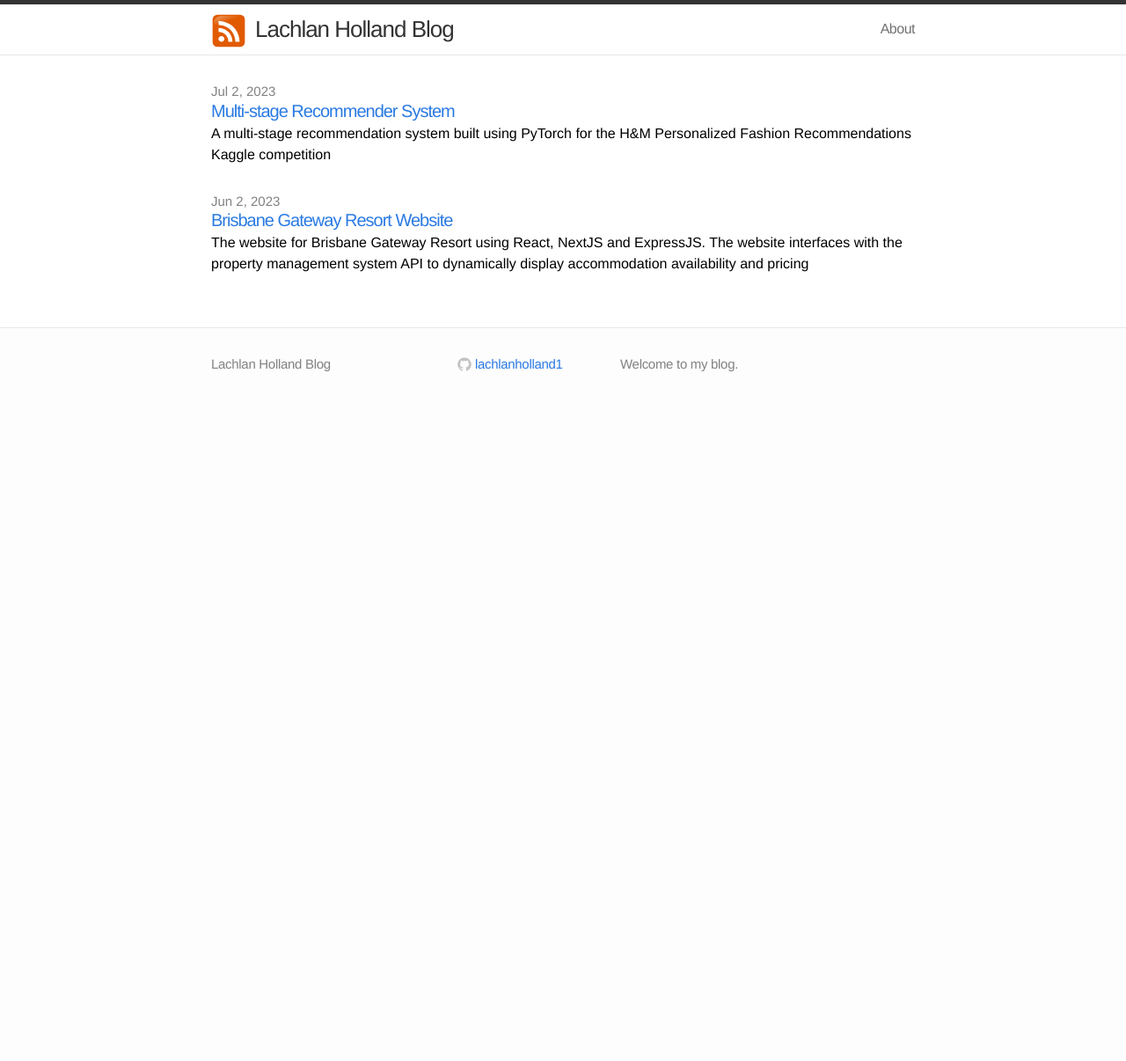
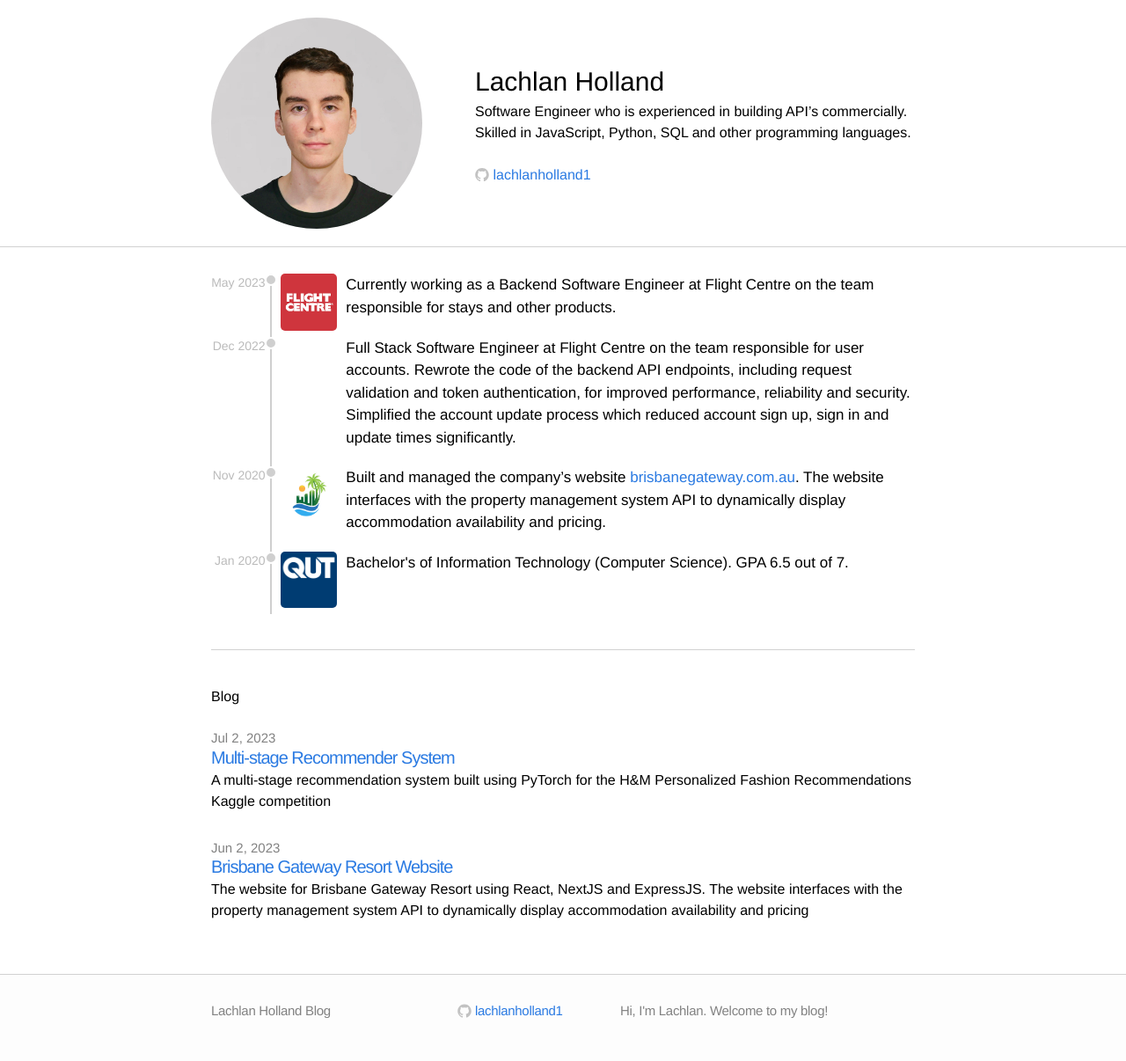
Before and after one commit to lachlanholland1/lachlan-holland-blog, a Jekyll site: the page built from index.html, in a window 1280 px wide. Shown: the whole page at 88% size. Built offline with Jekyll 4.4.1, drawn with Linux system fonts in a browser that asks for light colours; before the commit the page ends 900 px from its top, so only the background shows below that.

Commit message:
redesigned homepage and added history timeline

```diff
--- a/_config.yml
+++ b/_config.yml
@@ -1,9 +1,9 @@
 # Site settings
 title: Lachlan Holland Blog
 email:
-description: "Welcome to my blog."
+description: "Hi, I'm Lachlan. Welcome to my blog!"
 baseurl: ""
-url: "http://lachlanholland1.github.io"
+url: "https://lachlanholland.com"
 github_username:  lachlanholland1
 
 # Build settings
--- a/_includes/head.html
+++ b/_includes/head.html
@@ -6,7 +6,6 @@
     <meta name="description" content="{{ site.description }}">
     <link rel="canonical" href="{{ page.url | replace:'index.html','' | prepend: site.baseurl | prepend: site.url }}">
     <link href="/feed.xml" type="application/atom+xml" rel="alternate" title="{{ site.title }} posts" />
-
     <!-- Custom CSS -->
     <link rel="stylesheet" href="{{ "/css/main.css" | prepend: site.baseurl }}">
 
--- a/_includes/header.html
+++ b/_includes/header.html
@@ -1,33 +1,30 @@
 <header class="site-header">
-
     <div class="wrap">
-
-      <div style="float:left; margin-top:10px; margin-right:10px;">
-      <a href="{{ "/feed.xml" | prepend: site.baseurl }}">
-        <img src="/assets/rssicon.svg" width="40">
-      </a>
+      <div class="profile-card">
+        <img src="assets/profile_picture/pfp.jpeg" class="profile_picture">
+        <div class="profile-card-text">
+        <h1 class="lachlan-holland">Lachlan Holland</h1>
+        <p>Software Engineer who is experienced in building API’s commercially. Skilled in JavaScript, Python, SQL and other programming languages.</p>
+        <br/>
+        <a href="https://github.com/{{ site.github_username }}">
+          <span class="icon github">
+            <svg version="1.1" class="github-icon-svg" xmlns="http://www.w3.org/2000/svg" xmlns:xlink="http://www.w3.org/1999/xlink" x="0px" y="0px"
+               viewBox="0 0 16 16" enable-background="new 0 0 16 16" xml:space="preserve">
+              <path fill-rule="evenodd" clip-rule="evenodd" fill="#C2C2C2" d="M7.999,0.431c-4.285,0-7.76,3.474-7.76,7.761
+              c0,3.428,2.223,6.337,5.307,7.363c0.388,0.071,0.53-0.168,0.53-0.374c0-0.184-0.007-0.672-0.01-1.32
+              c-2.159,0.469-2.614-1.04-2.614-1.04c-0.353-0.896-0.862-1.135-0.862-1.135c-0.705-0.481,0.053-0.472,0.053-0.472
+              c0.779,0.055,1.189,0.8,1.189,0.8c0.692,1.186,1.816,0.843,2.258,0.645c0.071-0.502,0.271-0.843,0.493-1.037
+              C4.86,11.425,3.049,10.76,3.049,7.786c0-0.847,0.302-1.54,0.799-2.082C3.768,5.507,3.501,4.718,3.924,3.65
+              c0,0,0.652-0.209,2.134,0.796C6.677,4.273,7.34,4.187,8,4.184c0.659,0.003,1.323,0.089,1.943,0.261
+              c1.482-1.004,2.132-0.796,2.132-0.796c0.423,1.068,0.157,1.857,0.077,2.054c0.497,0.542,0.798,1.235,0.798,2.082
+              c0,2.981-1.814,3.637-3.543,3.829c0.279,0.24,0.527,0.713,0.527,1.437c0,1.037-0.01,1.874-0.01,2.129
+              c0,0.208,0.14,0.449,0.534,0.373c3.081-1.028,5.302-3.935,5.302-7.362C15.76,3.906,12.285,0.431,7.999,0.431z"/>
+            </svg>
+          </span>
+          <span class="username">{{ site.github_username }}</span>
+        </a>
+        </div>
       </div>
-
-      <a class="site-title" href="{{ site.baseurl }}/">{{ site.title }}</a>
-
-      <nav class="site-nav">
-        <a href="#" class="menu-icon">
-          <svg version="1.1" xmlns="http://www.w3.org/2000/svg" xmlns:xlink="http://www.w3.org/1999/xlink" x="0px" y="0px"
-             viewBox="0 0 18 15" enable-background="new 0 0 18 15" xml:space="preserve">
-            <path fill="#505050" d="M18,1.484c0,0.82-0.665,1.484-1.484,1.484H1.484C0.665,2.969,0,2.304,0,1.484l0,0C0,0.665,0.665,0,1.484,0
-              h15.031C17.335,0,18,0.665,18,1.484L18,1.484z"/>
-            <path fill="#505050" d="M18,7.516C18,8.335,17.335,9,16.516,9H1.484C0.665,9,0,8.335,0,7.516l0,0c0-0.82,0.665-1.484,1.484-1.484
-              h15.031C17.335,6.031,18,6.696,18,7.516L18,7.516z"/>
-            <path fill="#505050" d="M18,13.516C18,14.335,17.335,15,16.516,15H1.484C0.665,15,0,14.335,0,13.516l0,0
-              c0-0.82,0.665-1.484,1.484-1.484h15.031C17.335,12.031,18,12.696,18,13.516L18,13.516z"/>
-          </svg>
-        </a>
-        <div class="trigger">
-          {% for page in site.pages %}
-            {% if page.title and page.includelink %}<a class="page-link" href="{{ page.url | prepend: site.baseurl }}">{{ page.title }}</a>{% endif %}
-          {% endfor %}
-        </div>
-      </nav>
     </div>
 
   </header>
--- a/css/main.css
+++ b/css/main.css
@@ -69,8 +69,8 @@ a:visited {
 /* Site header */
 
 .site-header {
-    border-top: 5px solid #333;
-    border-bottom: 1px solid #e8e8e8;
+    padding: 20px;
+    border-bottom: 1px solid #d1d1d1;
     min-height: 56px;
     background-color: white;
 }
@@ -103,10 +103,47 @@ a:visited {
     letter-spacing: -.5px;
 }
 
+.profile-card {
+    display: flex;
+    flex-direction: column;
+    position: relative;
+}
+
+@media (max-width: 768px) {
+    .profile-card-text {
+        padding-top: 20px;
+    }
+}
+
+
+.lachlan-holland {
+    font-size: 30px;
+}
+
+@media (min-width: 768px) {
+
+    /* For desktops */
+    .profile-card {
+        flex-direction: row;
+    }
+
+    .profile-card-text {
+        margin: 0;
+        -ms-transform: translateY(-50%);
+        transform: translateY(-50%);
+        margin: 0;
+        position: absolute;
+        padding-left: 300px;
+        top: 50%;
+        transform: translateY(-50%);
+    }
+
+}
+
 /* Site footer */
 
 .site-footer {
-    border-top: 1px solid #e8e8e8;
+    border-top: 1px solid #d1d1d1;
     padding: 30px 0;
 }
 
@@ -183,6 +220,15 @@ a:visited {
 
 /* Home styles */
 /* ----------------------------------------------------------*/
+
+hr {
+    display: block;
+    height: 1px;
+    border: 0;
+    border-top: 1px solid #d1d1d1;
+    margin: 1em 0;
+    padding: 0;
+}
 
 .home h1 {
     margin-bottom: 25px;
@@ -773,3 +819,71 @@ a:visited {
     }
 
 }
+
+
+
+
+/*  experience timeline */
+
+@media screen and (min-width: 992px) {
+    .container {
+        width: 970px;
+    }
+}
+
+.row {
+    display: grid;
+    grid-template-columns: repeat(12, 1fr);
+}
+
+.timespan {
+    grid-column: span 1;
+    font-size: 14px;
+    text-align: right;
+    padding-right: 5px;
+    color: #bbb;
+}
+
+.ico {
+    grid-column: span 1;
+    vertical-align: top;
+    border-left: 2px solid #cfcfcf;
+    position: relative;
+}
+
+.entry-dot {
+    position: absolute;
+    top: 0px;
+    left: -8px;
+    width: 10px;
+    height: 10px;
+    border-radius: 7px;
+    background-color: #cfcfcf;
+    border: 2px solid white;
+}
+
+.ico img {
+    border-radius: 5px;
+    width: 100%;
+    max-width: 80px;
+    margin-left: 10px;
+}
+
+.desc {
+    grid-column: span 10;
+    vertical-align: top;
+    font-size: 17px;
+    padding-left: 20px;
+    padding-bottom: 20px;
+}
+
+div {
+    display: block;
+}
+
+.profile_picture {
+    width: 240px;
+    height: 240px;
+    border-radius: 120px;
+    object-fit: cover;
+}
--- a/index.html
+++ b/index.html
@@ -3,7 +3,58 @@ layout: default
 ---
 
 <div class="home">
-
+  <div id="history">
+    <div class="entry row">
+      <div class="timespan">
+        May 2023
+      </div>
+      <div class="ico">
+        <div class="entry-dot"></div>
+        <img src="assets/experience_timeline/flight_centre_logo.png">
+      </div>
+      <div class="desc">
+        Currently working as a Backend Software Engineer at Flight Centre on the team responsible for stays and other products.
+      </div>
+    </div>
+    <div class="entry row">
+      <div class="timespan">
+        Dec 2022
+      </div>
+      <div class="ico">
+        <div class="entry-dot"></div>
+      </div>
+      <div class="desc">
+        Full Stack Software Engineer at Flight Centre on the team responsible for user accounts. Rewrote the code of the backend API endpoints, including request validation and token authentication, for improved performance, reliability and security. Simplified the account update process which reduced account sign up, sign in and update times significantly.
+      </div>
+    </div>
+    <div class="entry row">
+      <div class="timespan">
+        Nov 2020
+      </div>
+      <div class="ico">
+        <div class="entry-dot"></div>
+        <img src="assets/experience_timeline/brisbane_gateway_resort_logo.jpeg">
+      </div>
+      <div class="desc">
+        Built and managed the company’s website <a href="https://brisbanegateway.com.au/">brisbanegateway.com.au</a>. The website interfaces with the property management system API to dynamically display accommodation availability and pricing.
+      </div>
+    </div>
+    <div class="entry row">
+      <div class="timespan">
+        Jan 2020
+      </div>
+      <div class="ico">
+        <div class="entry-dot"></div>
+        <img src="assets/experience_timeline/qut-logo.jpeg">
+      </div>
+      <div class="desc">Bachelor's of Information Technology (Computer Science). GPA 6.5 out of 7.</div>
+    </div>
+  </div>
+  <br/>
+  <hr/>
+  <br/>
+  <h2>Blog</h2>
+  <br/>
   <ul class="posts">
     {% for post in site.posts %}
       <li>
```
Also changed, not shown: about.md (+1 -1 lines), assets/experience_timeline/brisbane_gateway_resort_logo.jpeg (added), assets/experience_timeline/flight_centre_logo.png (added), assets/experience_timeline/flight_centre_travel_group_logo.jpeg (added), assets/experience_timeline/qut-logo.jpeg (added), assets/profile_picture/pfp.jpeg (added).
